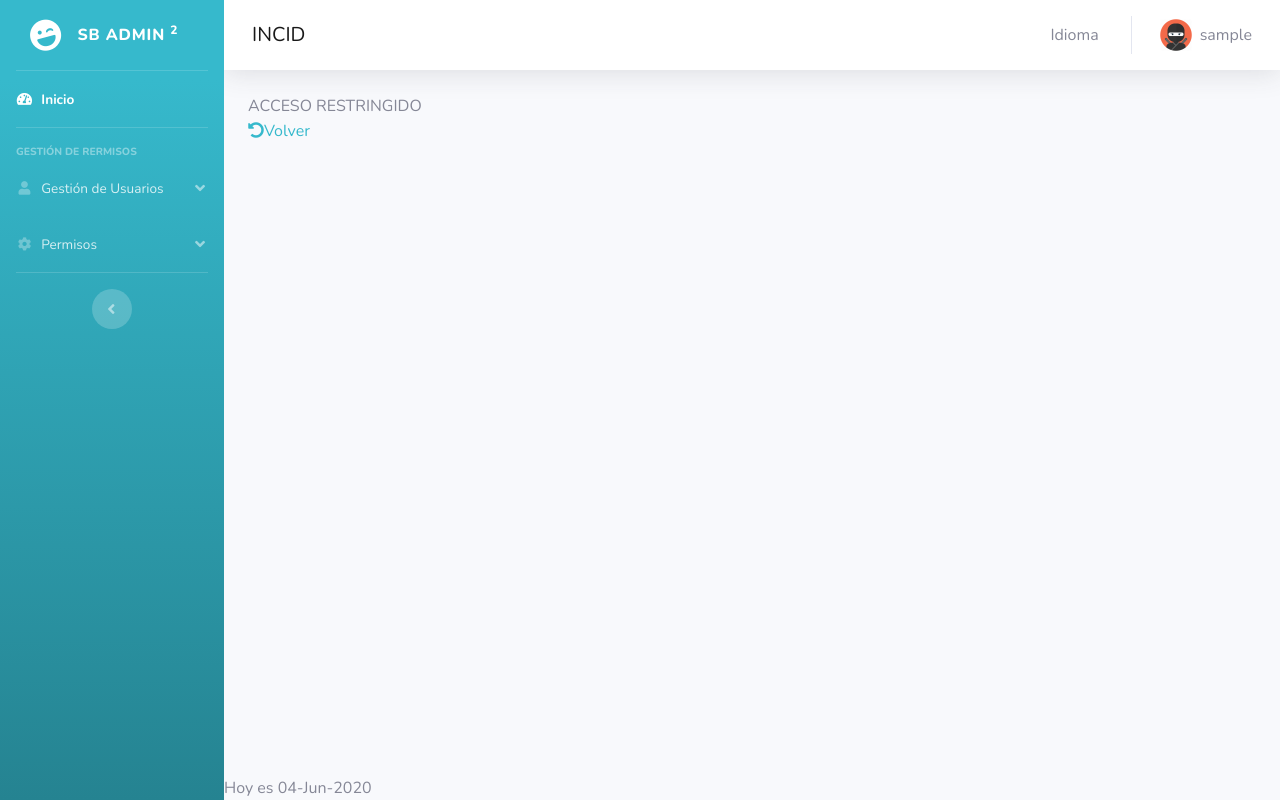
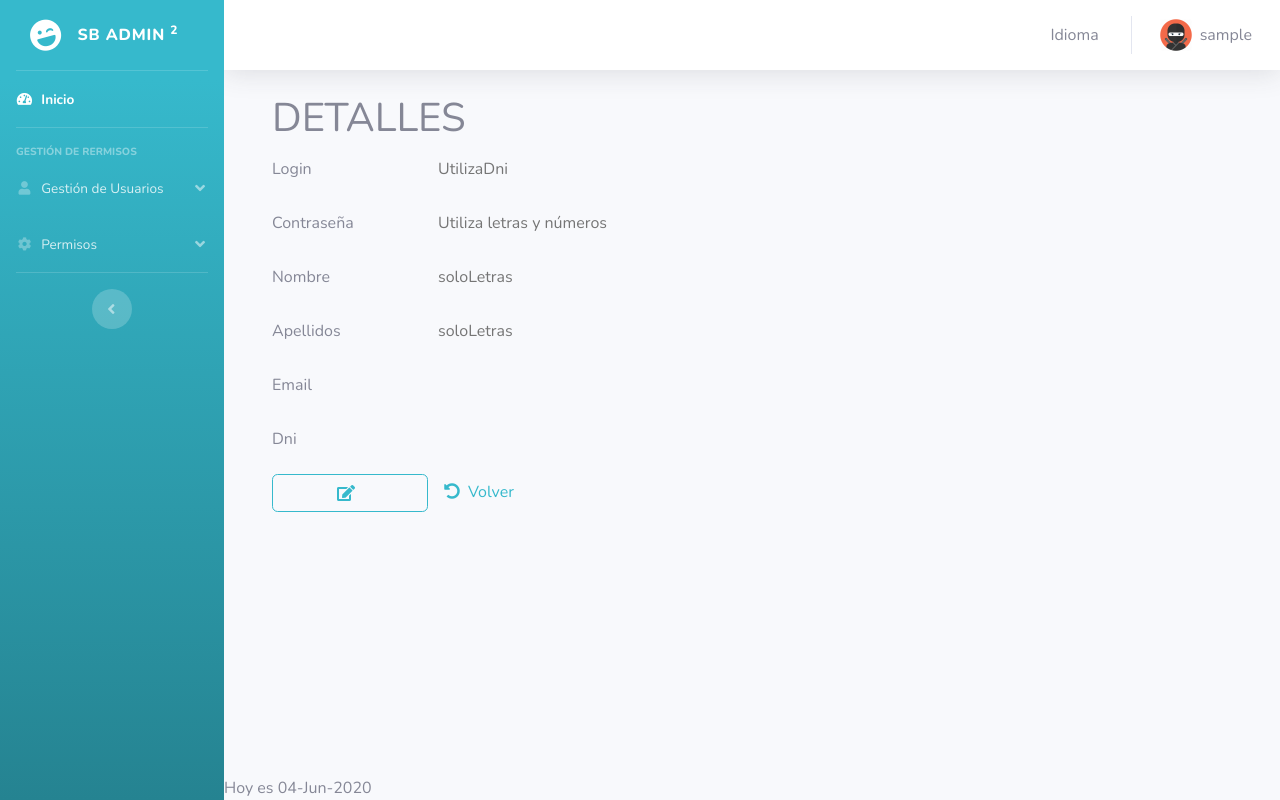
Before and after one commit to RoxyAristegui/proyectoTFG, a PHP site: the page made by Controller/USUARIOS_Controller.php in a window 1280 px wide. Run offline with PHP 8.4, Linux system fonts and the light colour scheme; the visitor is signed in with stand-in values (Sample User, id 1); data comes from the database, SQL or seed files in the repository; data that the repository does not hold is empty.

Commit message:
cambios atrasados

```diff
--- a/Controller/USUARIOS_Controller.php
+++ b/Controller/USUARIOS_Controller.php
@@ -44,6 +44,11 @@
 				else{
 					$USUARIOS = get_data_form(); //se recogen los datos del formulario
 					$respuesta = $USUARIOS->ADD();
+					if($currentUser->rol=='4'){
+						$tecnico=new Rol('',5);
+						$tecnico->setRolUsuario($USUARIOS->login);
+
+					}
 					new MESSAGE($respuesta, '../Controller/USUARIOS_Controller.php');
 				}
 				break;
--- a/Functions/ControlarAcceso.php
+++ b/Functions/ControlarAcceso.php
@@ -9,14 +9,24 @@ $xplodeduri=explode("Controller/", $URI);
 $explodeduri=explode('_',$xplodeduri[1]);
 $controller=$explodeduri[0];
 // recogemos la acción o establecemos el nombre de la acción por defecto
+
+
+$currentUser= new ACL();
 if(isset($_REQUEST['action'])){
+
 	$action=$_REQUEST['action'];
 }else{
 	$action='SHOWALL';
 }
 
-$ACL= new ACL();
-$acceso=$ACL->Acceso(trim($controller),$action);
+	if(($action=='SHOWCURRENT' || $action=='EDIT') && $currentUser->login==$_REQUEST['login']){
+		//para ver tu perfil, o editar tu perfil no necesitas permiso
+		$acceso=true;
+
+}else{
+
+	$acceso=$currentUser->Acceso(trim($controller),$action);
+}
 
 if($acceso===false){
 new MESSAGE('AccesoRestringido','Index_Controller.php');
--- a/Locale/Lang_ES.js
+++ b/Locale/Lang_ES.js
@@ -24,7 +24,8 @@ arrayES={
 	GestionEntidades:'Gestión de Entidades',
 	GestionAcciones:'Gestión de Acciones',
 	DefinirPermisos:'Definir Permisos',
-	AsignarARol:'Asignar a Rol',
+	CambiarPermisosRol:'Cambiar permisos de rol',
+	CambiarRolUsuario:'Cambiar rol de usuario',
 	ListarUsuarios:'Listar usuarios',
 	Componentes:'Componentes',
 
--- a/Locale/template/css/custom.css
+++ b/Locale/template/css/custom.css
@@ -113,3 +113,25 @@ li a{
 .list-group-item-info a{
   color:black;
 }
+
+.card-body .list-group-item{
+
+  padding:0.75rem 0 !important;
+}
+
+form input:invalid {
+  box-shadow: 0 0 5px 1px #ff353552
+}
+
+
+@media(max-width: 450px){
+
+  .list-group-item{
+    padding-right:0;
+    padding-left: 0;
+  }
+  .btn .icon{
+    padding: 0
+  }
+}
+© 2020 GitHub, Inc.
--- a/View/CrearBD_View.php
+++ b/View/CrearBD_View.php
@@ -1,7 +1,7 @@
 <?php
 class CrearBd_View{
 	function __construct(){
-$this->render();
+    $this->render();
 	}
 
 	function render(){
--- a/View/Header.php
+++ b/View/Header.php
@@ -85,7 +85,7 @@ if(isset($_COOKIE["lang"])){
               </div>
             </div>
           </form-->
-          <div class="nav-item ">
+          <!--div class="nav-item ">
           <a class="nav-link navbar-brand NomProyect d-none d-md-inline" href="../Controller/Index_Controller.php">
 
 
--- a/View/USUARIOS_ADD_View.php
+++ b/View/USUARIOS_ADD_View.php
@@ -11,6 +11,7 @@
 
 			include '../View/Header.php'; //header necesita los strings
 		?>
+
 			<div class="container">
 		<h1 class="AñadirUsuario">Añadir usuario</h1>
 
@@ -18,37 +19,37 @@
 			<div class="form-group row">
 				<label for='login' class="col-sm-2 col-form-label">Login</label>
 			 	<div class="col-sm-8">
-			 		 <input type = 'text' name = 'login' id = 'login' class="form-control" placeholder = 'IntroduceLogin' >
+			 		 <input type = 'text' name = 'login' id = 'login' class="form-control" placeholder = 'IntroduceLogin' minlength="5" maxlength="15" required>
 			 	</div>
 			</div>
 			<div class="form-group row">
 				<label for='password' class="col-sm-2 col-form-label">Contraseña</label>
 			 	<div class="col-sm-8">
-				 	<input type = 'text' name = 'password' id = 'password' class="form-control" placeholder = 'LetrasyNumeros' size = '15'>
+				 	<input type = 'text' name = 'password' id = 'password' class="form-control" placeholder = 'LetrasyNumeros' minlength="5" maxlength="15" required>
 				</div>
 			</div>
 			<div class="form-group row">
 				<label for='nombre' class="col-sm-2 col-form-label">Nombre</label>
 			 	<div class="col-sm-8">
-					<input type = 'text' name = 'nombre' class="form-control" id = 'nombre' placeholder = 'SoloLetras' size = '15' value ='' >
+					<input type = 'text' name = 'nombre' class="form-control" id = 'nombre' placeholder = 'SoloLetras' minlength="3" maxlength="30" required>
 				</div>
 			</div>
 			<div class="form-group row">
 				<label for='apellidos' class="col-sm-2 col-form-label">Apellidos</label>
 			 	<div class="col-sm-8">
-					<input type = 'text' name = 'apellidos' id = 'apellidos' class="form-control" placeholder = 'SoloLetrasEspacios' size = '50'  >
+					<input type = 'text' name = 'apellidos' id = 'apellidos' class="form-control" placeholder = 'SoloLetrasEspacios' minlength="3" maxlength="30" required>
 				</div>
 			</div>
 			<div class="form-group row">
 				<label for='email' class="col-sm-2 col-form-label">Email</label>
 			 	<div class="col-sm-8">
-					<input type = 'text' name = 'email' id = 'email' class="form-control" size = '40' placeholder="DebeSerEmailValido"  >
+					<input type = 'email' name = 'email' id = 'email' class="form-control" minlength="6" placeholder="DebeSerEmailValido"  required>
 				</div>
 			</div>
 			<div class="form-group row">
 				<label for='dni' class="col-sm-2 col-form-label">DNI</label>
 			 	<div class="col-sm-8">
-					<input type = 'text' name = 'dni' id = 'dni' class="form-control" size = '9' placeholder="IntroduceDni" >
+					<input type = 'text' name = 'dni' id = 'dni' class="form-control" size = '9' placeholder="IntroduceDni" required minlength="9" maxlength="10" pattern="(([X-Z]{1})([-]?)(\d{7})([-]?)([A-Z]{1}))|((\d{8})([-]?)([A-Z]{1}))">
 				</div>
 			</div>
 
--- a/View/USUARIOS_EDIT_View.php
+++ b/View/USUARIOS_EDIT_View.php
@@ -21,37 +21,37 @@
 			<div class="form-group row">
 				<label for='login' class="col-sm-2 col-form-label">Login</label>
 			 	<div class="col-sm-8">
-			 		 <input type = 'text' name = 'login' id = 'login' class="form-control" placeholder = 'UtilizaDni' size = '9' value = '<?php echo $this->tupla['login']; ?>'>
+			 		 <input type = 'text' name = 'login' id = 'login' class="form-control" placeholder = 'UtilizaDni' value = '<?php echo $this->tupla['login']; ?>' readonly>
 			 	</div>
 			</div>
 			<div class="form-group row">
 				<label for='password' class="col-sm-2 col-form-label">Contraseña</label>
 			 	<div class="col-sm-8">
-				 	<input type = 'text' name = 'password' id = 'password' class="form-control" placeholder = 'LetrasyNumeros' size = '15' value = '<?php echo $this->tupla['password']; ?>'  >
+				 	<input type = 'password' name = 'password' id = 'password' class="form-control" placeholder = 'LetrasyNumeros' value = '<?php echo $this->tupla['password']; ?>' minlength="5" maxlength="30" required >
 				</div>
 			</div>
 			<div class="form-group row">
 				<label for='nombre' class="col-sm-2 col-form-label">Nombre</label>
 			 	<div class="col-sm-8">
-					<input type = 'text' name = 'nombre' class="form-control" id = 'nombre' placeholder = 'SoloLetras' size = '30' value = '<?php echo $this->tupla['nombre']; ?>' >
+					<input type = 'text' name = 'nombre' class="form-control" id = 'nombre' placeholder = 'SoloLetras' value = '<?php echo $this->tupla['nombre']; ?>'minlength="3" maxlength="30" required >
 				</div>
 			</div>
 			<div class="form-group row">
 				<label for='apellidos' class="col-sm-2 col-form-label">Apellidos</label>
 			 	<div class="col-sm-8">
-					<input type = 'text' name = 'apellidos' id = 'apellidos' class="form-control" placeholder = 'SoloLetrasEspacios' size = '50' value = '<?php echo $this->tupla['apellidos']; ?>'  >
+					<input type = 'text' name = 'apellidos' id = 'apellidos' class="form-control" placeholder = 'SoloLetrasEspacios' size = '50' value = '<?php echo $this->tupla['apellidos']; ?>' minlength="3" maxlength="30" required >
 				</div>
 			</div>
 			<div class="form-group row">
 				<label for='email' class="col-sm-2 col-form-label">Email</label>
 			 	<div class="col-sm-8">
-					<input type = 'text' name = 'email' id = 'email' class="form-control" size = '40' placeholder="DebeSerEmailValido" value = '<?php echo $this->tupla['email']; ?>' >
+					<input type = 'email' name = 'email' id = 'email' class="form-control" placeholder="DebeSerEmailValido" value = '<?php echo $this->tupla['email']; ?>' minlength="6" maxlength="50" required>
 				</div>
 			</div>
 			<div class="form-group row">
 				<label for='dni' class="col-sm-2 col-form-label">DNI</label>
 			 	<div class="col-sm-8">
-					<input type = 'text' name = 'dni' id = 'dni' class="form-control" size = '40' value = '<?php echo $this->tupla['DNI']; ?>' >
+					<input type = 'text' name = 'dni' id = 'dni' class="form-control" value = '<?php echo $this->tupla['DNI']; ?>' readonly>
 				</div>
 			</div>
 
--- a/View/USUARIOS_SHOWCURRENT_View.php
+++ b/View/USUARIOS_SHOWCURRENT_View.php
@@ -53,8 +53,7 @@
 					<input type = 'text' name = 'dni' id = 'dni' class="form-control-plaintext" size = '40' value = '<?php echo $this->tupla['DNI']; ?>' readonly>
 				</div>
 			</div>
-			<!-- añadir control, de si es el mismmo, ir a editar_self o algo así -->
-				<button type='submit' name='action' class="btn btn-outline-info edit icon" value="EDIT"></button>
+				<a type='button' class="btn btn-outline-info edit icon" href='../Controller/USUARIOS_Controller.php?action=EDIT&login=<?php echo $this->tupla['login']?>' value="EDIT"></button>
 				<a href='../Controller/Index_Controller.php' class="icon volver ml-3"> </a>
 
 
--- a/View/users_menuLateral.php
+++ b/View/users_menuLateral.php
@@ -58,12 +58,15 @@
 
         <div id="collapsePermisos" class="collapse" aria-labelledby="" data-parent="#accordionSidebar" style="">
           <div class="bg-white py-2 collapse-inner rounded">
-            <a class="collapse-item DefinirPermisos" href="../Controller/PERMISOS_Controller.php">Definir Permisos</a>
-            <a class="collapse-item AsignarARol" href="../Controller/PERMISOS_Rol_Controller.php">Asignar a Rol</a>
+
+            <a class="collapse-item CambiarRolUsuario" h href='../Controller/ROLES_Controller.php?'> Cambiar rol de usuario</a>
+            <a class="collapse-item CambiarPermisosRol" href="../Controller/PERMISOS_Rol_Controller.php">Cabbiar permisos de rol</a>
             <div class="collapse-divider"></div>
             <h6 class="collapse-header Componentes">Componentes :</h6>
 
-            <a class="collapse-item GestionRoles" h href='../Controller/ROLES_Controller.php'> Gestion de roles</a>
+
+            <a class="collapse-item DefinirPermisos" href="../Controller/PERMISOS_Controller.php">Definir Permisos</a>
+            <a class="collapse-item GestionRoles" h href='../Controller/ROLES_Controller.php?action=ADD'> Gestion de roles</a>
             <a class="collapse-item GestionEntidades" h href='../Controller/ENTIDADES_Controller.php'>Gestion de entidades</a>
             <a class="collapse-item GestionAcciones" h href='../Controller/ACCIONES_Controller.php'>Gestion de acciones</a>
           </div>
```
Also changed, not shown: Controller/ROLES_Controller.php (+39 -22 lines), View/Roles_User_View.php (added, +109 -0 lines), View/Roles_View.php (+4 -69 lines), Functions/comprobarBD.php (added), jsFunctions.js (added), 1 other file.
